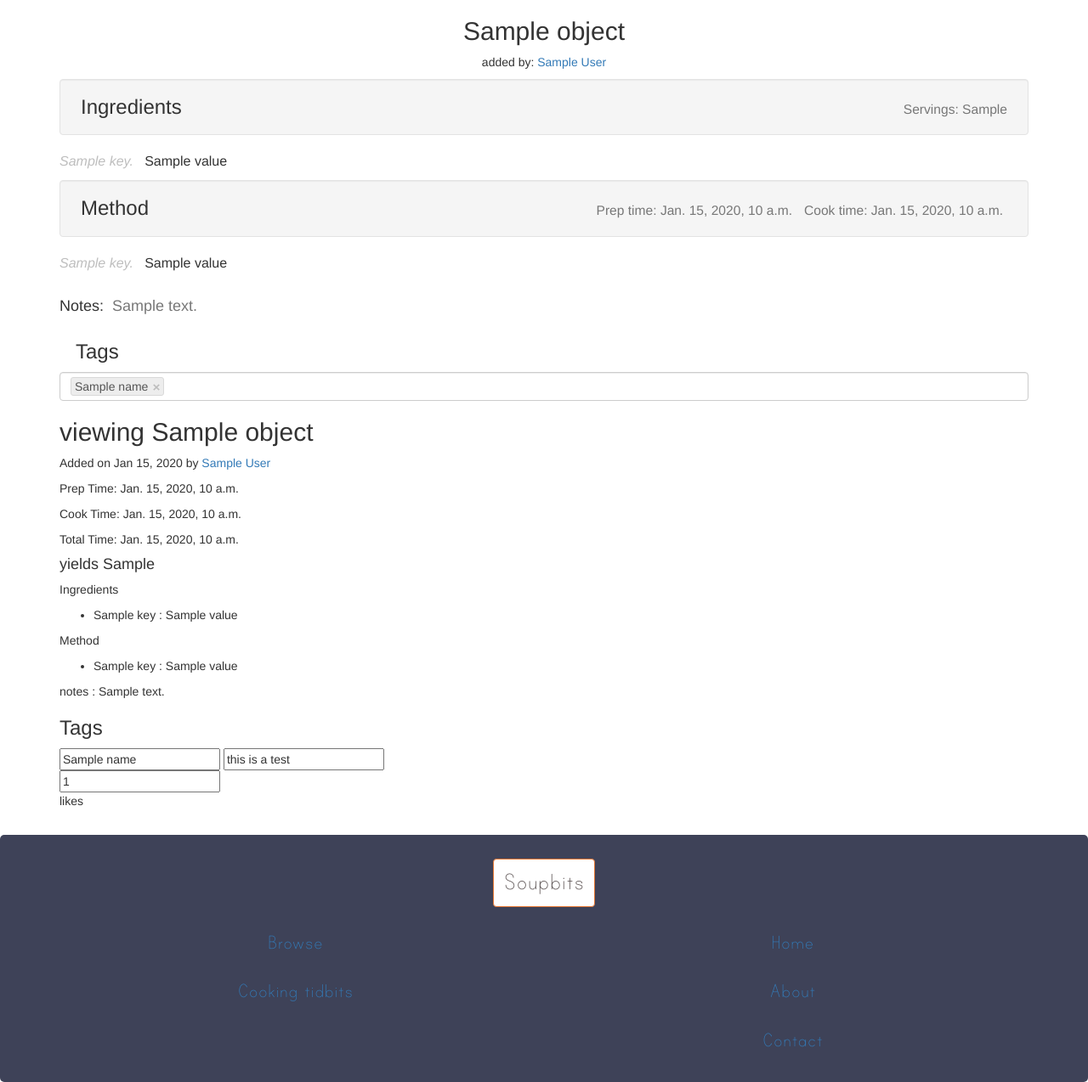
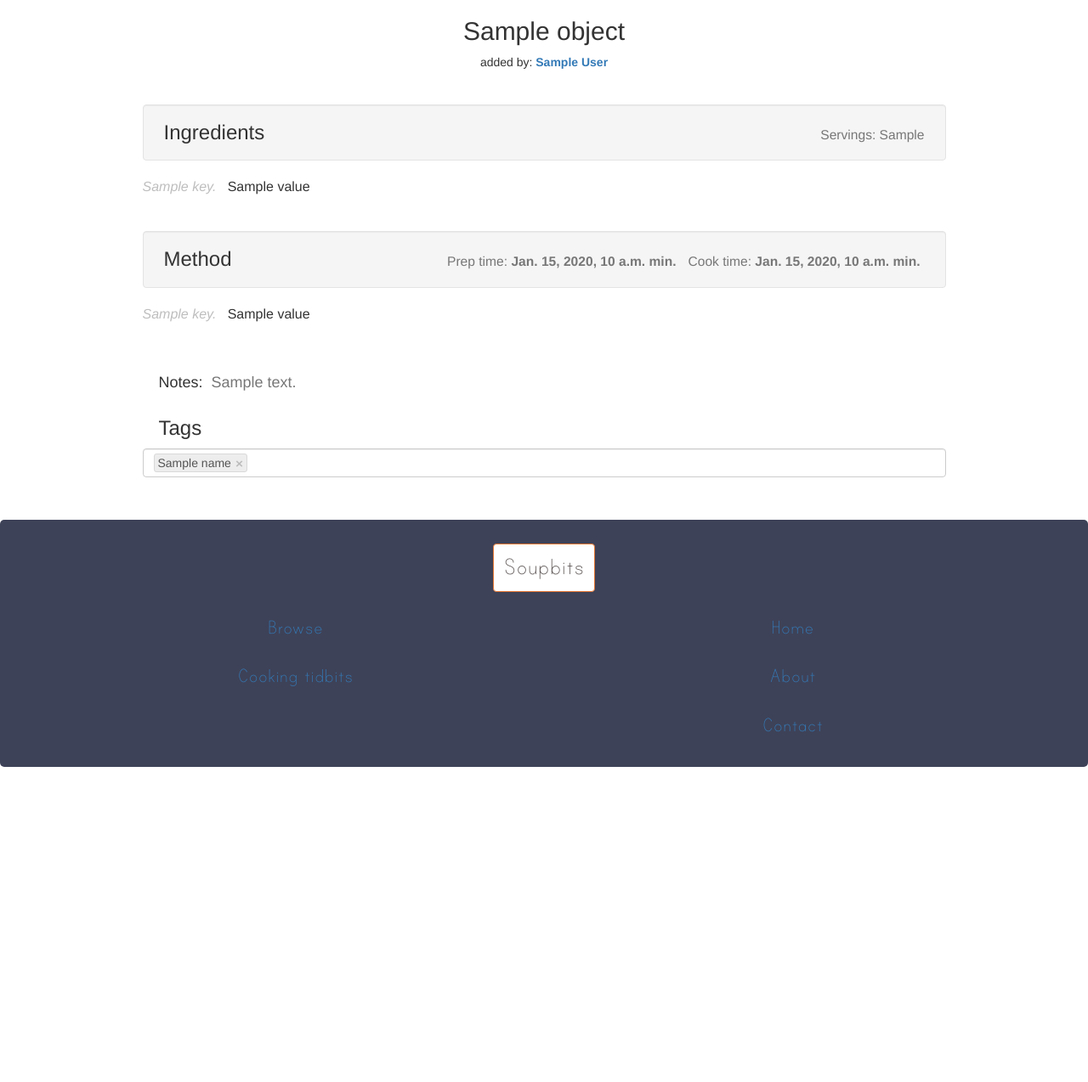
Before and after one commit to sjbitcode/RecipeApp, a Django app: template Proj/myrecipe/templates/myrecipe/SingleRecipe.html in a window 1280 px wide. Shown: the part 82-1356 px from the top of the page at 85% size. After the commit the page ends 985 px from the top, so only its background shows below. Run offline with Django 3.2, Linux system fonts and the light colour scheme; the template is opened without the code that fills it: most values are stand-ins (such as "Sample title", 1, 10 or a date in 2020); data that the repository does not hold is empty; some libraries are stand-ins or nearby versions.

Commit message:
Single Recipe Template.

```diff
--- a/Proj/myrecipe/static/myrecipe/css/singleRecipe.css
+++ b/Proj/myrecipe/static/myrecipe/css/singleRecipe.css
@@ -1,6 +1,10 @@
 
 .subheading-group, .subheading-group h3 {
   margin: 0;
+}
+
+.subheading-top {
+  margin-top: 30px;
 }
 
 .subheading {
@@ -26,3 +30,7 @@
 .tagsDiv h3 {
   margin-left: 19px;
 }
+
+.bottomTags {
+  margin-bottom: 50px;
+}
--- a/Proj/myrecipe/templates/myrecipe/SingleRecipe.html
+++ b/Proj/myrecipe/templates/myrecipe/SingleRecipe.html
@@ -73,11 +73,17 @@
 <div class="container">
 
   <div class="row">
+    <div class="col-md-1"></div>
+
+    <div class="col-md-10 col-sm-12 col xs-12">
+      <!-- stonewall -->
+
+       <div class="row">
     <div class="col-md-12 col-sm-12 col-xs-12 text-center">
 
       <ul class="list-unstyled">
         <li><div><h2>{{ object.title }}</h2></div></li>
-        <li><div><p>added by: <a href="{% url 'chef:chef' usrname=object.author.username %}">{{ object.author }}</a></p></div></li>
+        <li><div><p>added by: <strong><a href="{% url 'chef:chef' usrname=object.author.username %}">{{ object.author }}</a></strong></p></div></li>
       </ul>
 
     </div>
@@ -85,7 +91,7 @@
 
   <div class="row">
     <div class="col-md-12 col-sm-12 col-xs-12">
-      <div class="well">
+      <div class="well subheading-top">
         <ul class="list-unstyled list-inline subheading-group">
           <li class="subheading"><h3>Ingredients</h3></li>
           <li class="subheading2"><h3><small>Servings: {{ object.yieldAmt }}</small></h3></li>
@@ -106,13 +112,13 @@
 
   <div class="row">
     <div class="col-md-12 col-sm-12 col-xs-12">
-      <div class="well">
+      <div class="well subheading-top">
         <ul class="list-unstyled list-inline subheading-group">
           <li class="subheading"><h3>Method</h3></li>
           <li class="subheading2">
             <ul class="list-unstyled list-inline">
-              <li><h3><small>Prep time: {{ object.prepTime }}</small></h3></li>
-              <li><h3><small>Cook time: {{ object.cookTime }}</small></h3></li>
+              <li><h3><small>Prep time: <strong>{{ object.prepTime }} min.</strong></small></h3></li>
+              <li><h3><small>Cook time:  <strong>{{ object.cookTime }} min.</strong></small></h3></li>
             </ul>
           </li>
         </ul>
@@ -133,78 +139,29 @@
 
   {% if object.notes %}
   <div class="row">
-    <div class="col-md-12 col-sm-12 col-xs-12 notes">
+    <div class="col-md-12 col-sm-12 col-xs-12 notes subheading-top tagsDiv">
       <h3>Notes:&nbsp;&nbsp;<span class="text-muted">{{ object.notes }}</span></h3>
     </div>
   </div> <!-- /.row -->
   {% endif %}
 
   <div class="row">
-    <div class="col-md-12 col-sm-12 col-xs-12 tagsDiv">
+    <div class="col-md-12 col-sm-12 col-xs-12 tagsDiv bottomTags">
       <h3>Tags</h3>
       <input id="tags" type="text" value="{% for t in object.tags.names %}{% if forloop.last %}{{ t }}{% else %}{{ t }},{% endif %}{% endfor %}">
     </div>
   </div> <!-- /.row -->
 
-</div> <!-- /.container -->
+      <!-- stonewall -->
+    </div>
 
-<div class="container">
-  <h2>viewing {{ object.title }}</h2>
-  <p>
-    Added on {{ object.pub_date | date:"M d, Y" }} by <a href="{% url 'chef:chef' usrname=recipe.author.username %}">{{ object.author }}</a>
-  </p>
-  <p>Prep Time: {{ object.prepTime }}</p>
-  <p>Cook Time: {{ object.cookTime }}</p>
-  <p>Total Time: {{ object.totalTime }}</p>
-  <h4>yields {{ object.yieldAmt }}</h4>
-  <div id="ingredients">
-    <p>Ingredients</p>
-    <ul>
-      {% for key, value in ingredList %}
-      <li>{{ key }} : {{ value }}</li>
-      {% endfor %}
-    </ul>
+    <div class="col-md-1"></div>
   </div>
-  <div id="methods">
-    <p>Method</p>
-    <ul>
-      {% for key, value in methodList %}
-      <li>{{ key }} : {{ value }}</li>
-      {% endfor %}
-    </ul>
-  </div>
-  {% if object.notes %}
-  <p>notes : {{ object.notes }}</p>
-  {% endif %}
-
-
-
-  <h3>Tags</h3>
-   <input id="tagss" type="text" value="{% for t in object.tags.names %}{% if forloop.last %}{{ t }}{% else %}{{ t }},{% endif %}{% endfor %}">
-
-  <input id="testingInput" value="this is a test"><br>
-
-
-  <input id="numLikes" value="{{ object.likes.count }}">
-  <p>likes</p>
 
 
 
 
-  {% if user.is_authenticated %}
-  <form action="." method="POST">
-    {% csrf_token %}
-    <input type="button" id="like" data-slug="{{ object.slug }}" value="Like">
-  </form>
-  {% endif %}
-  <br>
-  {% if user.is_authenticated %}
-  {% ifequal user object.author %}
-  <a href="{% url 'myrecipe:edit' recipe.slug %}">Edit</a>
-  <a href="{% url 'myrecipe:deleteRecipe' recipe.slug %}">Delete</a>
-  {% endifequal %}
-  {% endif %}
-</div>
+</div> <!-- /.container -->
 
 
 {% endblock %}
```
